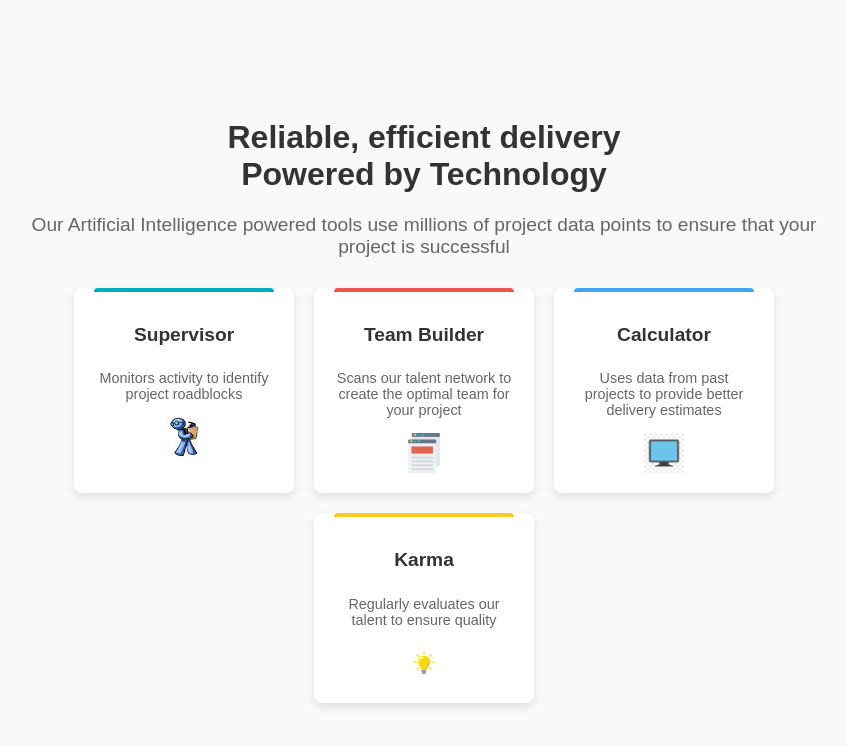
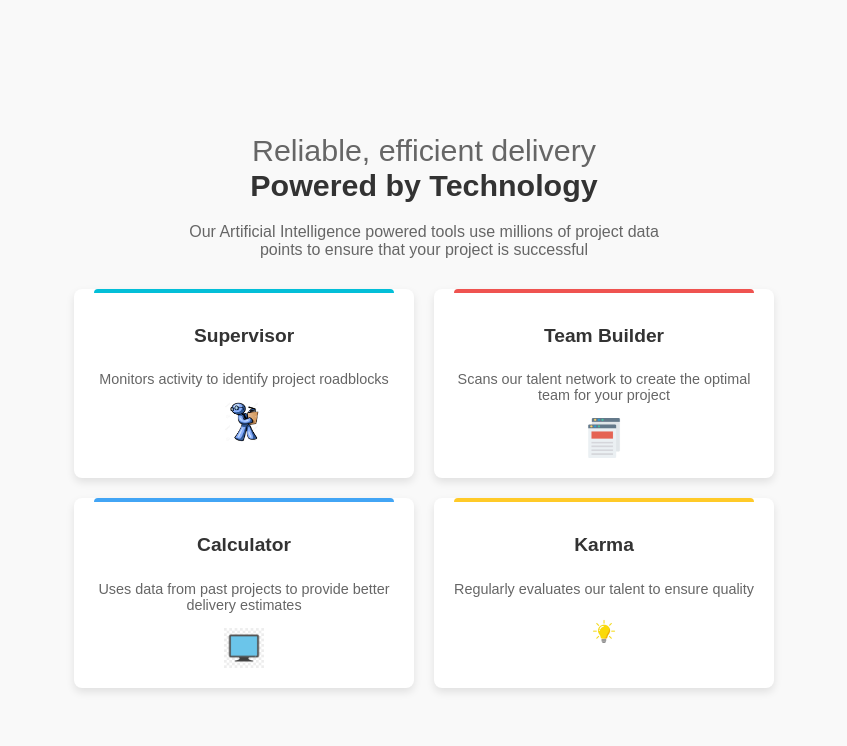
Before and after one commit to Boopathi-king/boxassignment, a plain HTML site: page index.html in a window 1280 px wide. Shown: the whole page, without its empty margins (216-1063 px from the left). Drawn offline with Linux system fonts and the light colour scheme.

Commit message:
second commit

```diff
--- a/index.html
+++ b/index.html
@@ -9,7 +9,7 @@
 <body>
     <div class="container">
         <h1>Reliable, efficient delivery<br><span>Powered by Technology</span></h1>
-        <p>Our Artificial Intelligence powered tools use millions of project data points to ensure that your project is successful</p>
+        <p>Our Artificial Intelligence powered tools use millions of project data <br>points to ensure that your project is successful</p>
         <div class="cards">
             <div class="card">
                 <div class="card-content">
--- a/style.css
+++ b/style.css
@@ -15,16 +15,18 @@ body {
 }
 
 h1 {
-    font-size: 2em;
-    color: #333;
+    font-size: 1.9em;
+    font-weight: lighter;
+    color: #666;
 }
 
 h1 span {
     font-weight: bold;
+    color: #333;
 }
 
 p {
-    font-size: 1.2em;
+    font-size: 1em;
     color: #666;
 }
 
@@ -40,7 +42,7 @@ p {
     background-color: #fff;
     box-shadow: 0 4px 8px rgba(0, 0, 0, 0.1);
     border-radius: 8px;
-    width: 180px;
+    width: 300px;
     padding: 20px;
     text-align: left;
     position: relative;
@@ -57,19 +59,19 @@ p {
 }
 
 .card:nth-child(1)::before {
-    background-color: #00acc1; /* Teal */
+    background-color: #03bfd8;
 }
 
 .card:nth-child(2)::before {
-    background-color: #ef5350; /* Red */
+    background-color: #ef5350;
 }
 
 .card:nth-child(3)::before {
-    background-color: #42a5f5; /* Blue */
+    background-color: #42a5f5;
 }
 
 .card:nth-child(4)::before {
-    background-color: #ffca28; /* Yellow */
+    background-color: #ffca28;
 }
 
 .card-content {
```
